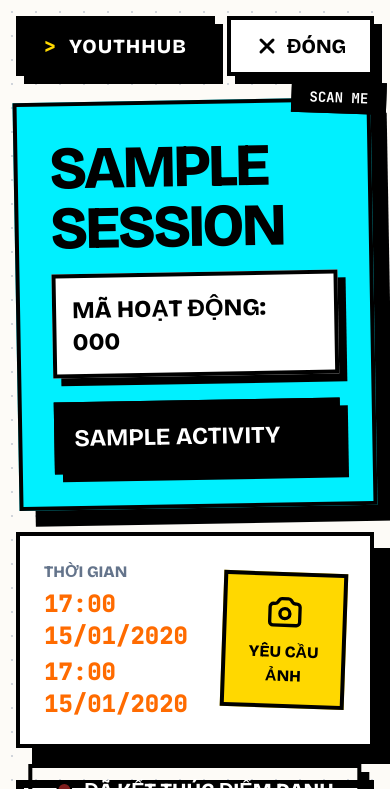
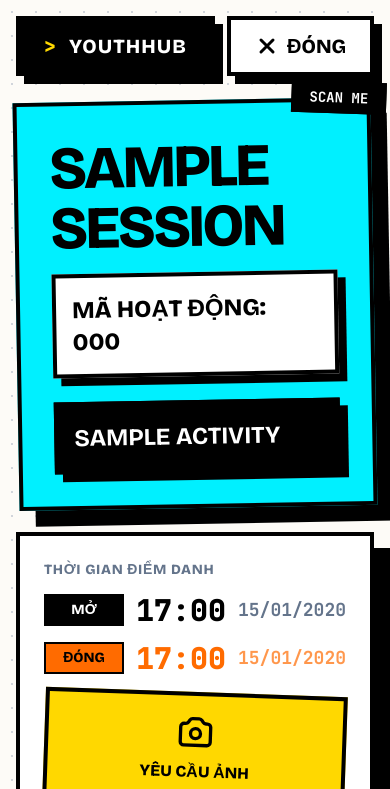
Before and after one commit to HiImSunny/YouthHub, a Django app: page /attendance/1/qr/ in a window 390 px wide. Shown: the top 789 px of the page. Run offline with Django 5.2, Linux system fonts and the light colour scheme; a user stored in the database is signed in; tables that the repository leaves empty hold one stand-in row (values such as "Sample post"); parts of the project's set-up code (start-up, migrations or seed data) failed here and were passed over; some libraries are stand-ins or nearby versions; grey boxes are pictures that could not be loaded.

Commit message:
feat(phase-4): redesign time and date ui to separate blocks for neo-brutalism

```diff
--- a/templates/attendance/qr_display.html
+++ b/templates/attendance/qr_display.html
@@ -83,11 +83,23 @@
                 </p>
             </div>
 
-            <div class="bg-white border-4 border-black p-6 shadow-brutal-lg flex items-center justify-between">
+            <div class="bg-white border-4 border-black p-6 shadow-brutal-lg flex flex-col md:flex-row md:items-center justify-between gap-4">
                 <div>
-                    <p class="text-slate-500 font-black uppercase mb-1">THỜI GIAN</p>
-                    <p class="text-2xl font-black font-mono text-primary">{{ session.start_time|date:"H:i d/m/Y" }}</p>
-                    <p class="text-2xl font-black font-mono text-primary mt-1">{{ session.end_time|date:"H:i d/m/Y" }}</p>
+                    <p class="text-slate-500 font-black uppercase mb-3 text-sm tracking-wider">THỜI GIAN ĐIỂM DANH</p>
+                    <div class="space-y-3">
+                        <!-- Ngày Mở -->
+                        <div class="flex items-center gap-3">
+                            <span class="bg-black text-white border-2 border-black px-3 py-1 text-sm font-black uppercase shadow-brutal-sm w-20 text-center">MỞ</span>
+                            <span class="text-3xl font-black font-mono text-black">{{ session.start_time|date:"H:i" }}</span>
+                            <span class="text-lg font-bold text-slate-500 font-mono">{{ session.start_time|date:"d/m/Y" }}</span>
+                        </div>
+                        <!-- Ngày Đóng -->
+                        <div class="flex items-center gap-3">
+                            <span class="bg-primary text-black border-2 border-black px-3 py-1 text-sm font-black uppercase shadow-brutal-sm w-20 text-center">ĐÓNG</span>
+                            <span class="text-3xl font-black font-mono text-primary">{{ session.end_time|date:"H:i" }}</span>
+                            <span class="text-lg font-bold text-primary/70 font-mono">{{ session.end_time|date:"d/m/Y" }}</span>
+                        </div>
+                    </div>
                 </div>
 
                 {% if session.requires_photo %}
```
Also changed, not shown: docs/PLAN-attendance-time-ui.md (added, +54 -0 lines), templates/attendance/session_detail.html (+14 -3 lines), templates/attendance/sessions.html (+7 -4 lines).
